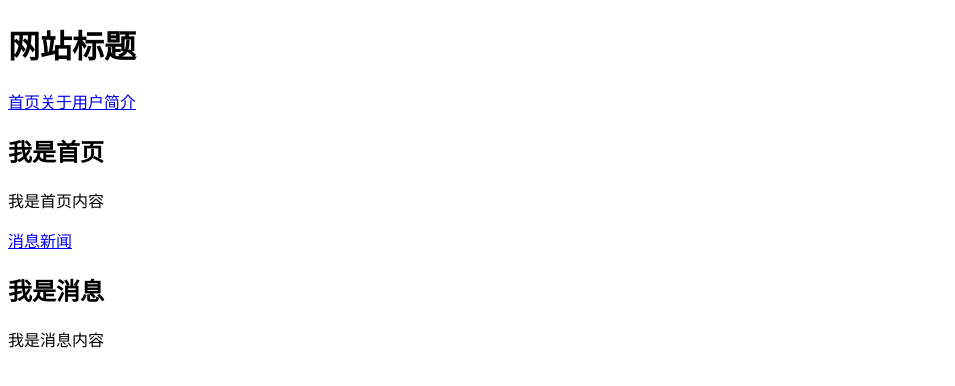
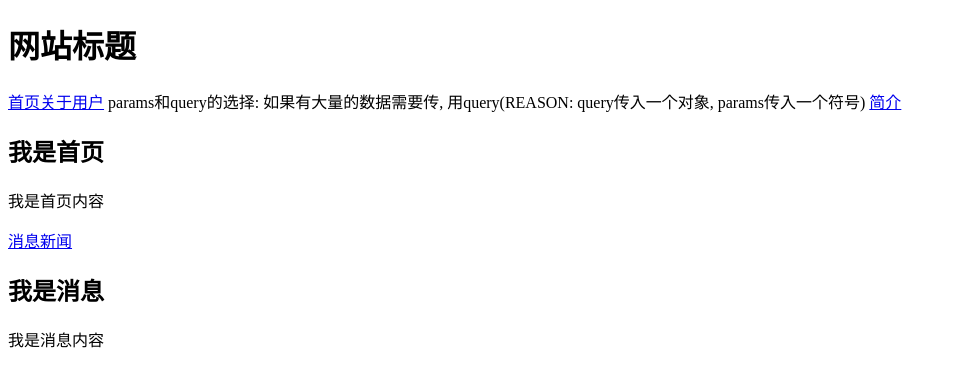
Before and after one commit to loganjin222/learn-vue-router-demo, a Vue app in the folder vue-router-demo/: page /home/message in a window 1280 px wide. Shown: the top 386 px of the page, without its empty margins (0-955 px from the left). Built offline with nearby package versions, Linux system fonts and the light colour scheme; the HTML template or start-up script is replaced by a standard one.

Commit message:
params和query的选择: 如果有大量的数据需要传, 用query

```diff
--- a/vue-router-demo/src/App.vue
+++ b/vue-router-demo/src/App.vue
@@ -25,6 +25,7 @@
     <router-link :to="'/user/'+userId">用户</router-link>
 
     <!-- 在进行路由跳转的时候, 有些参数是希望传递给跳转过去的路由的, 有两种方式, 第一种方式是配置动态路由, 第二种方式是使用query -->
+    params和query的选择: 如果有大量的数据需要传, 用query(REASON: query传入一个对象, params传入一个符号)
     <!-- <router-link to="/profile">简介</router-link> -->
     <!-- <router-link :to="{path: '/profile'}">简介</router-link> -->
 
```
